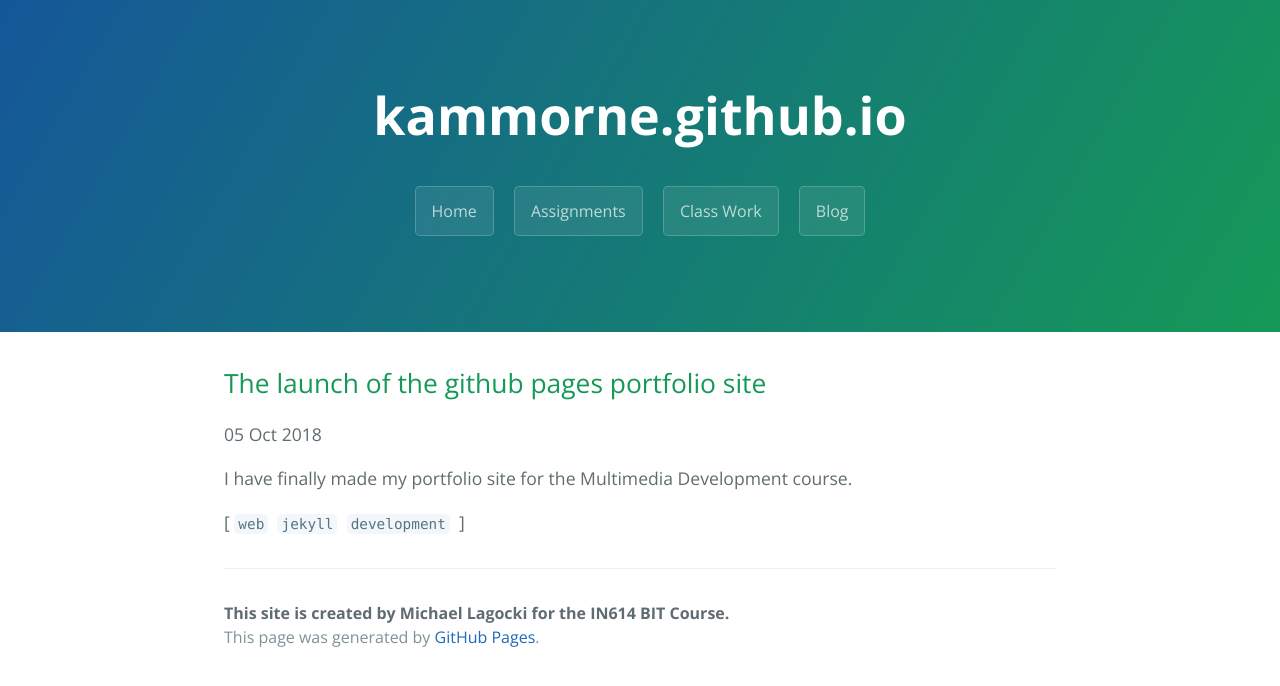
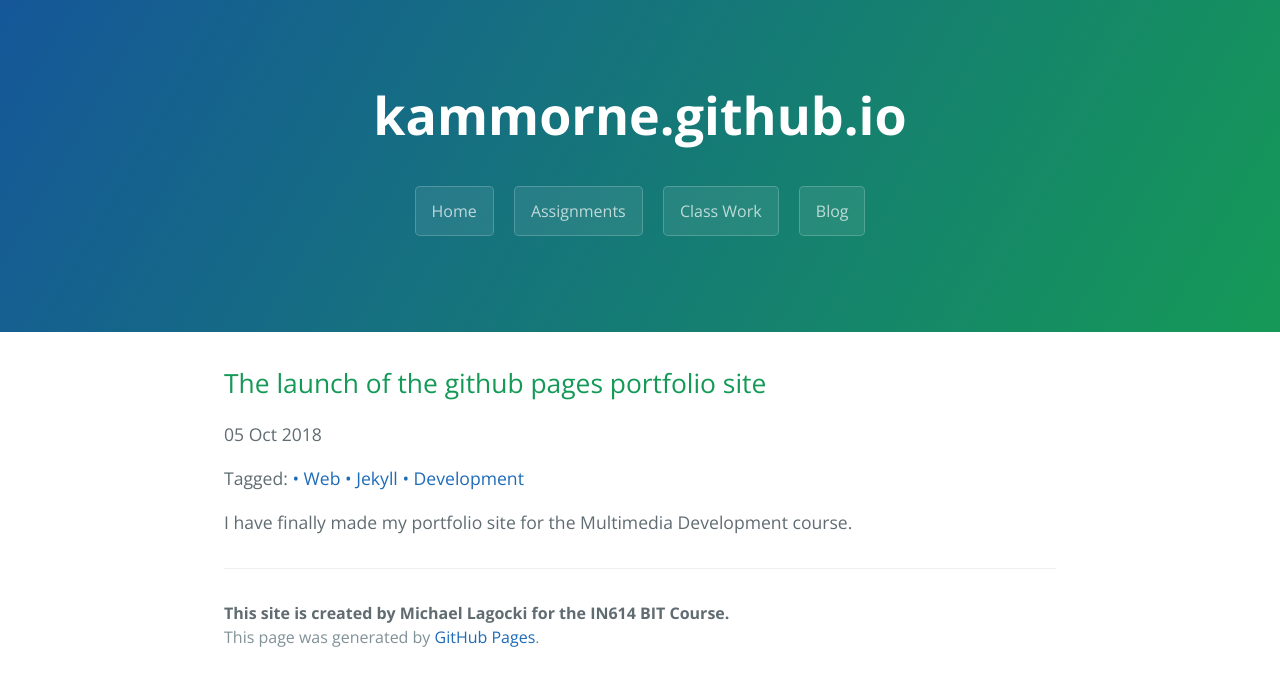
Before and after one commit to kammorne/kammorne.github.io, a Jekyll site: the page built from _posts/2018-10-05-Create-Jekyll-Website.md, in a window 1280 px wide, cut to the strip 104-790 px from the top of the page. Built offline with Jekyll 4.4.1, drawn with Linux system fonts in a browser that asks for light colours.

Commit message:
Update post.html

```diff
--- a/_layouts/post.html
+++ b/_layouts/post.html
@@ -3,10 +3,11 @@ layout: default
 ---
 <h2>{{ page.title }}</h2>
 <p class="meta">{{ page.date | date_to_string }}</p>
+Tagged:
+{% if page.tags == null %} Not tagged.
+ {% else %}
+  {% for tag in page.tags %}
+   <a href="/tags#{{ tag | slugify }}-ref"> • {{ tag | capitalize}}</a>
+  {% endfor %}
+{% endif %}
 {{ content }}
-<span>[
-  {% for tag in page.tags %}
-    {% capture tag_name %}{{ tag }}{% endcapture %}
-    <a href="/tag/{{ tag_name }}"><code class="highligher-rouge"><nobr>{{ tag_name }}</nobr></code>&nbsp;</a>
-  {% endfor %}
-]</span>
```
